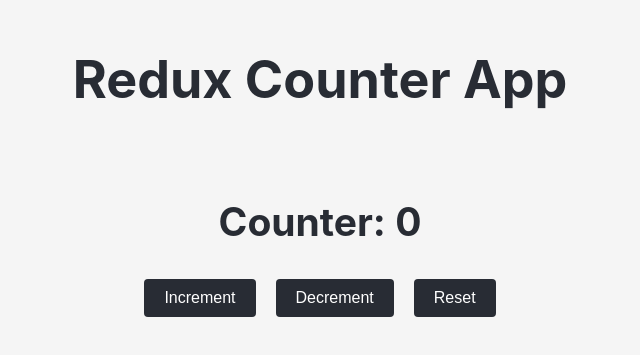
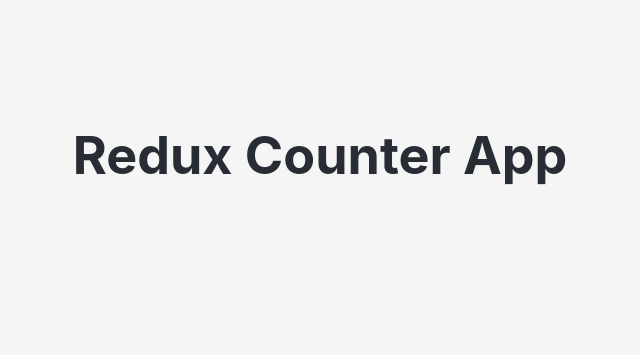
Before and after one commit to gill-ngugi/react-redux-reducers, a React (Create React App) app: page / in a window 1280 px wide. Shown: the part 245-600 px from the top of the page, without its empty margins (320-960 px from the left). Built offline with nearby package versions, Linux system fonts and the light colour scheme.

Commit message:
Counter.js editing of code

```diff
--- a/src/components/Counter.js
+++ b/src/components/Counter.js
@@ -8,10 +8,7 @@
 
   return (
     <div className="counter">
-      <h2>Counter: {count}</h2>
-      <button onClick={() => dispatch(increment())}>Increment</button>
-      <button onClick={() => dispatch(decrement())}>Decrement</button>
-      <button onClick={() => dispatch(reset())}>Reset</button>
+
     </div>
   );
 };
```
